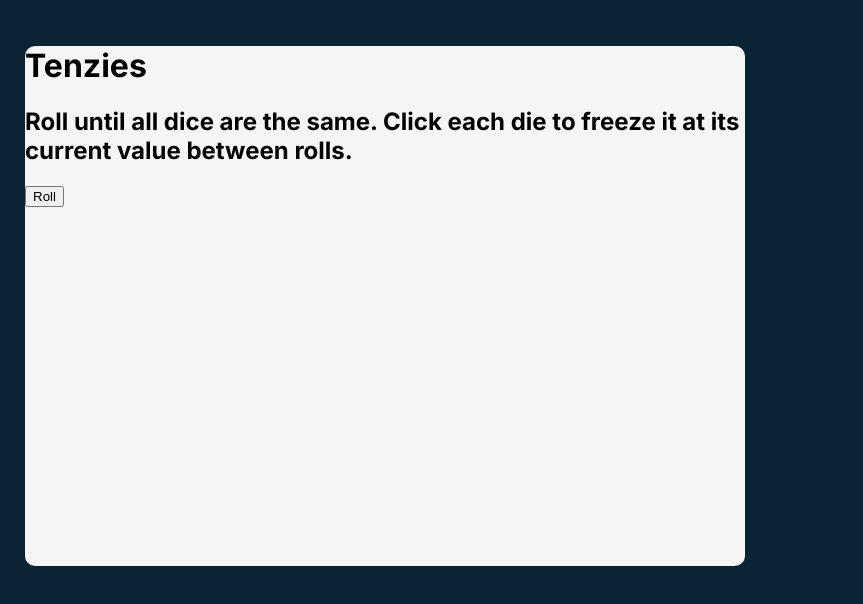
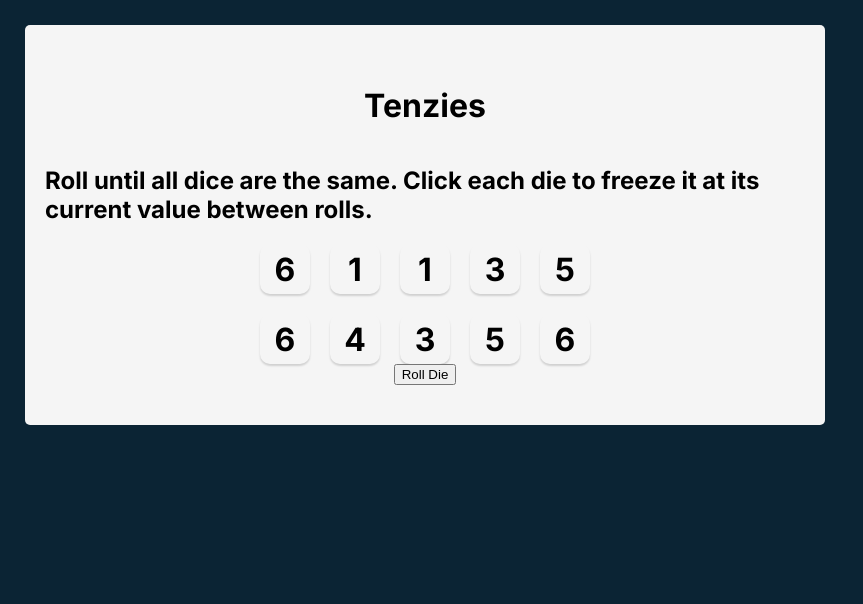
Before and after one commit to nikitagazul/Tenzies, a React (Create React App) app in the folder tenzies/: page / in a window 1280 px wide. Shown: the top 604 px of the page, without its empty margins (0-863 px from the left). Built offline with nearby package versions, Linux system fonts and the light colour scheme.

Commit message:
dice values taken from array and styled

```diff
--- a/tenzies/src/App.js
+++ b/tenzies/src/App.js
@@ -1,18 +1,29 @@
 import React from "react"
 import "./styles.css"
+import Dice from "./components/Dice";
+
+function App() {
+  const [nums, setNums] = React.useState(allNewDice())
+
+  function allNewDice(){
+    const arr = []
+    for(let i = 0; i <10; i++){
+      arr.push(Math.floor(Math.random() * 6) + 1);
+    }
+    return arr
+  }
+
+  const numsElements = nums.map(item=> <Dice die={item}/>)
 
 
-function App() {
   return (
     <main className="app--border">
       <h1>Tenzies</h1>
       <h2>Roll until all dice are the same. Click each die to freeze it at its current value between rolls.</h2>
-      <div>
-        <div className="box">
-
-        </div>
-        <button>Roll</button>
+      <div className="dice--container">
+        {numsElements}
       </div>
+      <button>Roll Die</button>
     </main>
   );
 }
--- /dev/null
+++ b/tenzies/src/components/Dice.js
@@ -0,0 +1,9 @@
+import React from "react";
+
+export default function Dice(props){
+    return(
+        <div className="dice">
+            <h2 className="dice--style">{props.die}</h2>
+        </div>
+    )
+}
--- a/tenzies/src/styles.css
+++ b/tenzies/src/styles.css
@@ -10,8 +10,34 @@ body{
 }
 
 main{
-    background-color: #f5f5f5;
-    height: 520px;
-    max-width: 720px;
+    background-color: #F5F5F5;
+    height: 400px;
+    max-width: 800px;
+    border-radius: 5px;
+    padding: 20px;
+    display: flex;
+    flex-direction: column;
+    justify-content: center;
+    align-items: center;
+}
+
+.dice--container{
+    display: grid;
+    grid-template: auto auto / repeat(5, 1fr);
+    gap: 20px;
+}
+
+.dice{
+    height: 50px;
+    width: 50px;
+    box-shadow: 0px 2px 2px rgba(0, 0, 0, 0.15);
     border-radius: 10px;
+    display: flex;
+    justify-content: center;
+    align-items: center;
+    cursor: pointer;
 }
+
+.dice--style{
+    font-size: 2rem;
+}
```
